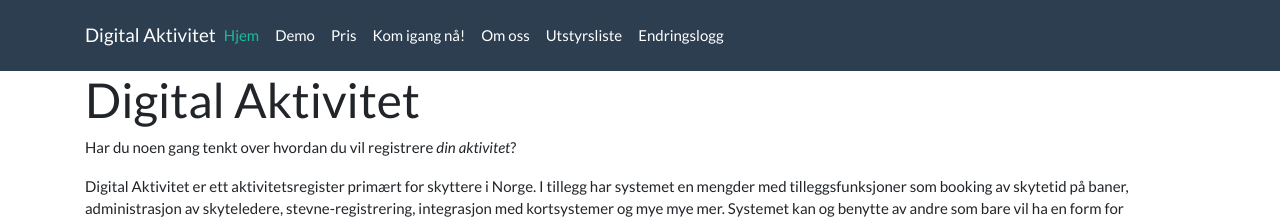
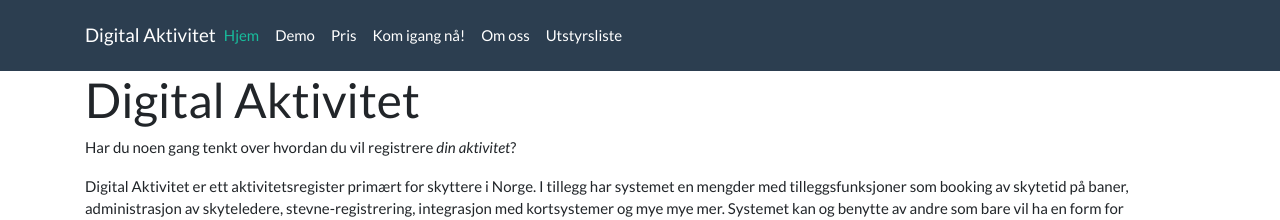
Before and after one commit to xibriz/digitalaktivitet, a Jekyll site: the page built from index.md, in a window 1280 px wide. Shown: the top 220 px of the page. Built offline with Jekyll 4.4.1, drawn with Linux system fonts in a browser that asks for light colours.

Commit message:
Update navigation.yml

```diff
--- a/_data/navigation.yml
+++ b/_data/navigation.yml
@@ -10,5 +10,3 @@
   link: /about.html
 - name: Utstyrsliste
   link: /equipment.html
-- name: Endringslogg
-  link: /changelog.html
```
